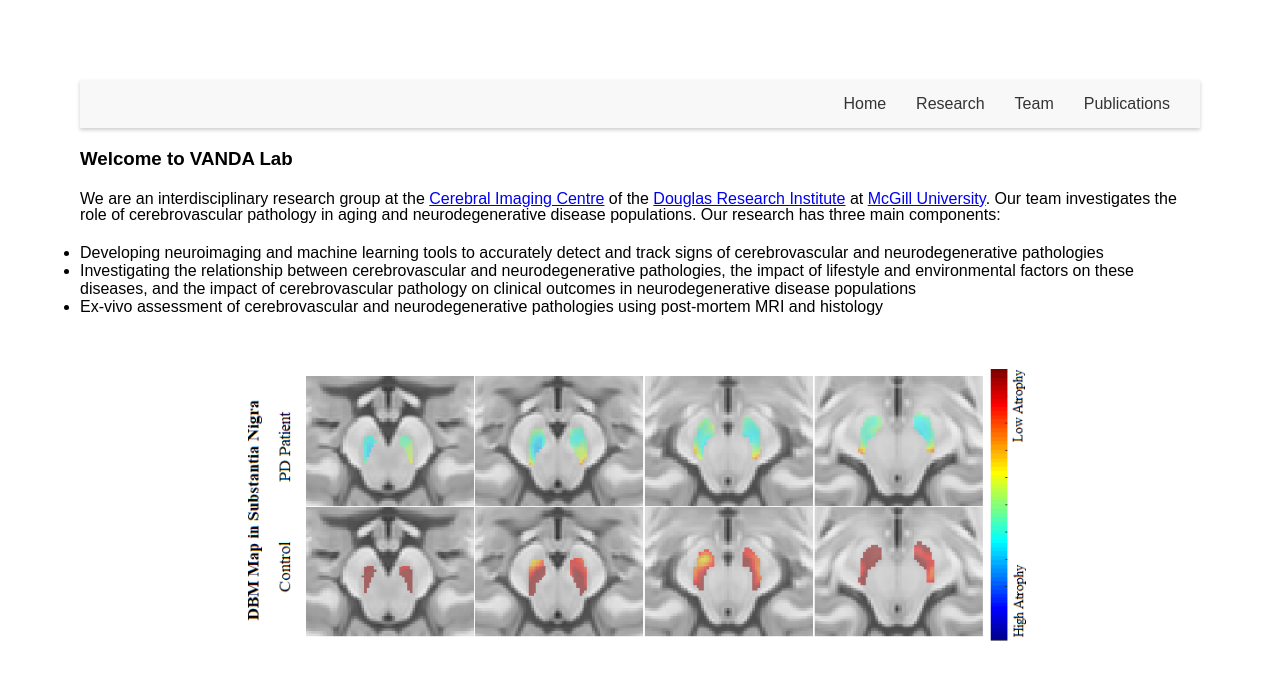
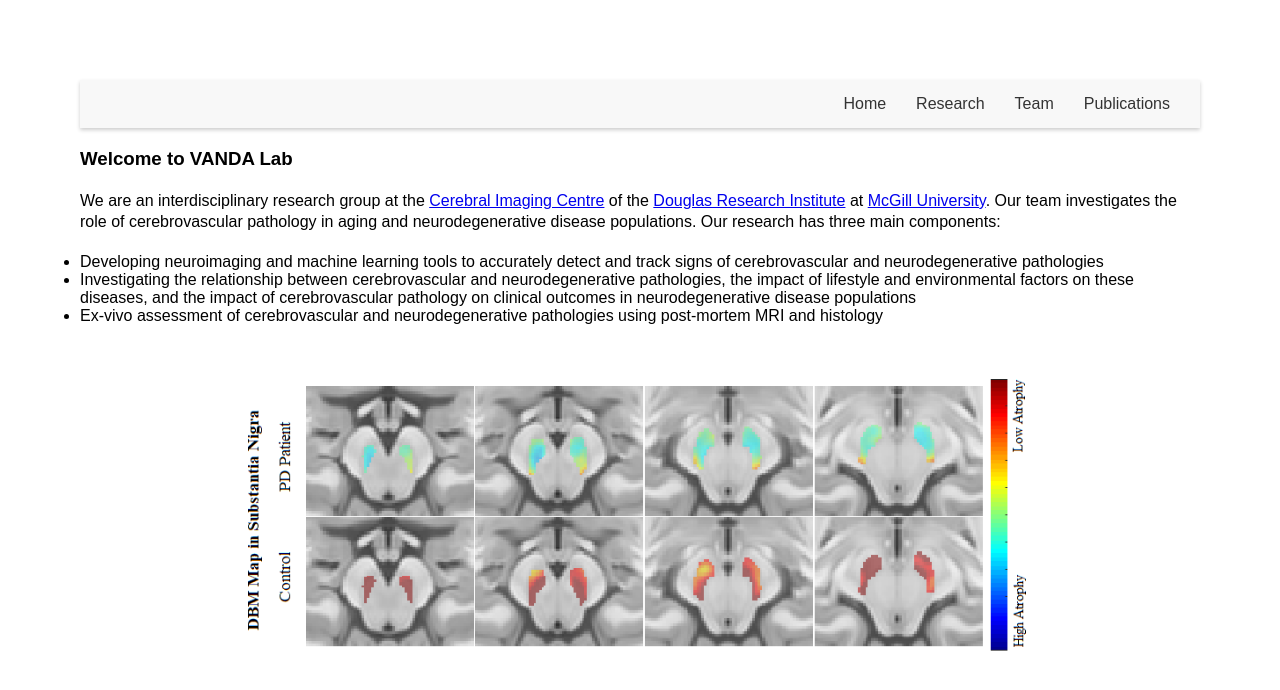
Before and after one commit to VANDAlab/VANDAlab.github.io, a Jekyll site: the page index.html, which Jekyll copies as it is, in a window 1280 px wide. Shown: the top 690 px of the page. Built offline with Jekyll 4.4.1, drawn with Linux system fonts in a browser that asks for light colours.

Commit message:
Update style.css

```diff
--- a/assets/css/style.css
+++ b/assets/css/style.css
@@ -16,7 +16,7 @@ body {
 p {
   margin-top: 1.3rem;
   margin-bottom: 1.3rem;
-  line-height: 1; /* Adjust this value to increase or decrease the space between lines of text */
+  line-height: 1.3; /* Adjust this value to increase or decrease the space between lines of text */
 }
 
 /* Add space around images */
```
